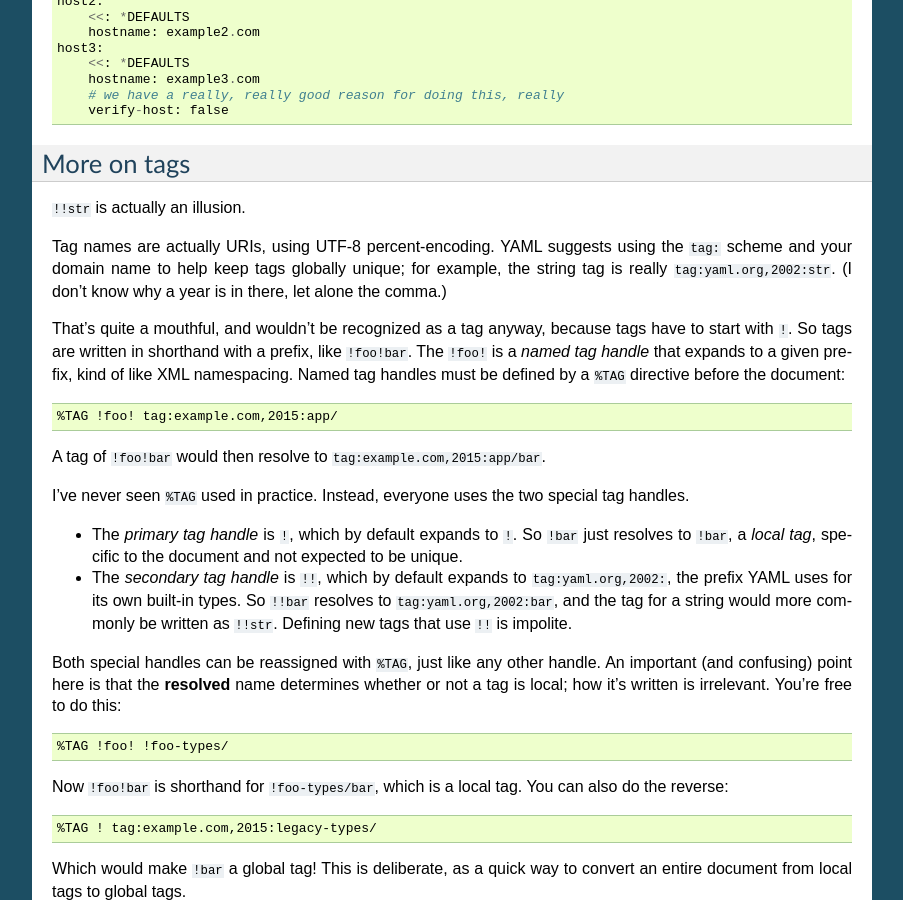
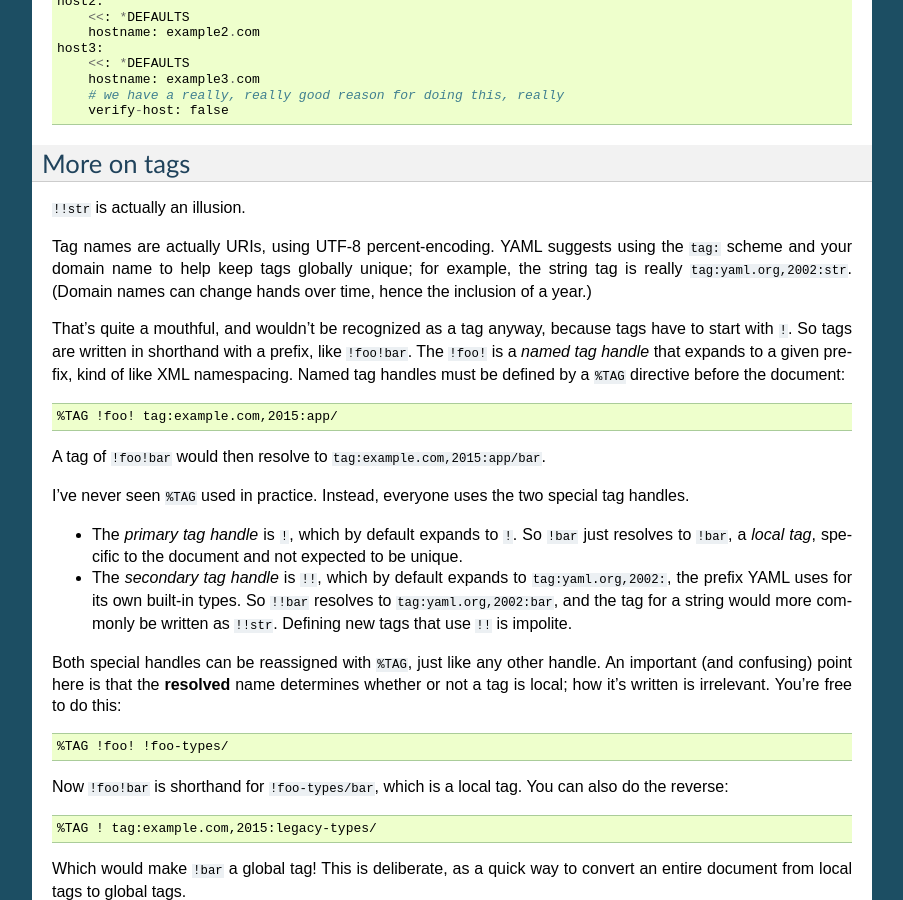
Before and after one commit to eevee/camel, a Sphinx documentation site: the page built from docs/yamlref.rst, in a window 1280 px wide and 900 px high, scrolled down 8115 px. Shown: the whole window, without its empty margins (198-1101 px from the left). Built offline with Sphinx 7.4.7, drawn with Linux system fonts in a browser that asks for light colours.

Commit message:
magical has revealed the purpose of the year

```diff
--- a/docs/yamlref.rst
+++ b/docs/yamlref.rst
@@ -532,8 +532,8 @@ More on tags
 
 Tag names are actually URIs, using UTF-8 percent-encoding.  YAML suggests using
 the ``tag:`` scheme and your domain name to help keep tags globally unique; for
-example, the string tag is really ``tag:yaml.org,2002:str``.  (I don't know why
-a year is in there, let alone the comma.)
+example, the string tag is really ``tag:yaml.org,2002:str``.  (Domain names can
+change hands over time, hence the inclusion of a year.)
 
 That's quite a mouthful, and wouldn't be recognized as a tag anyway, because
 tags have to start with ``!``.  So tags are written in shorthand with a prefix,
```
